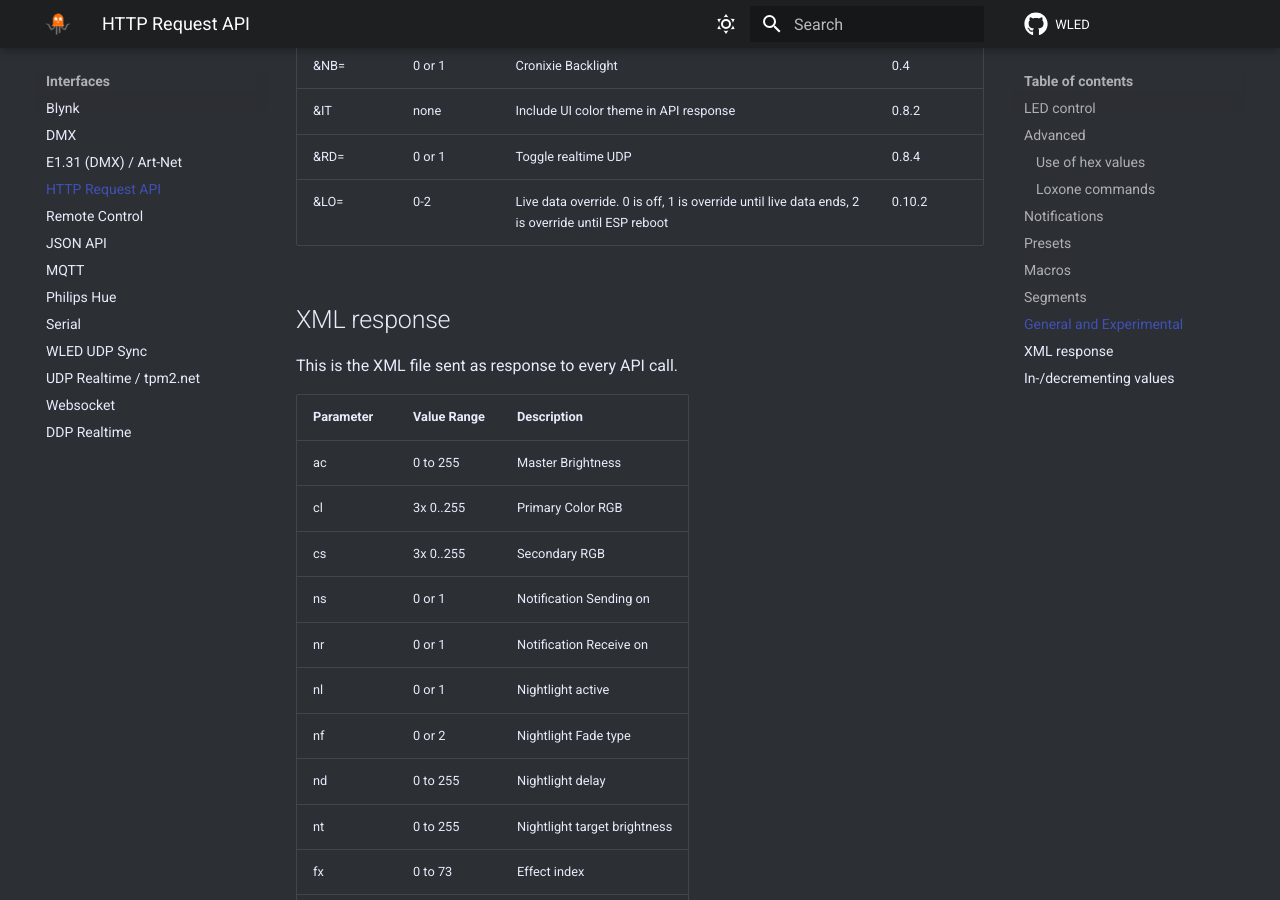
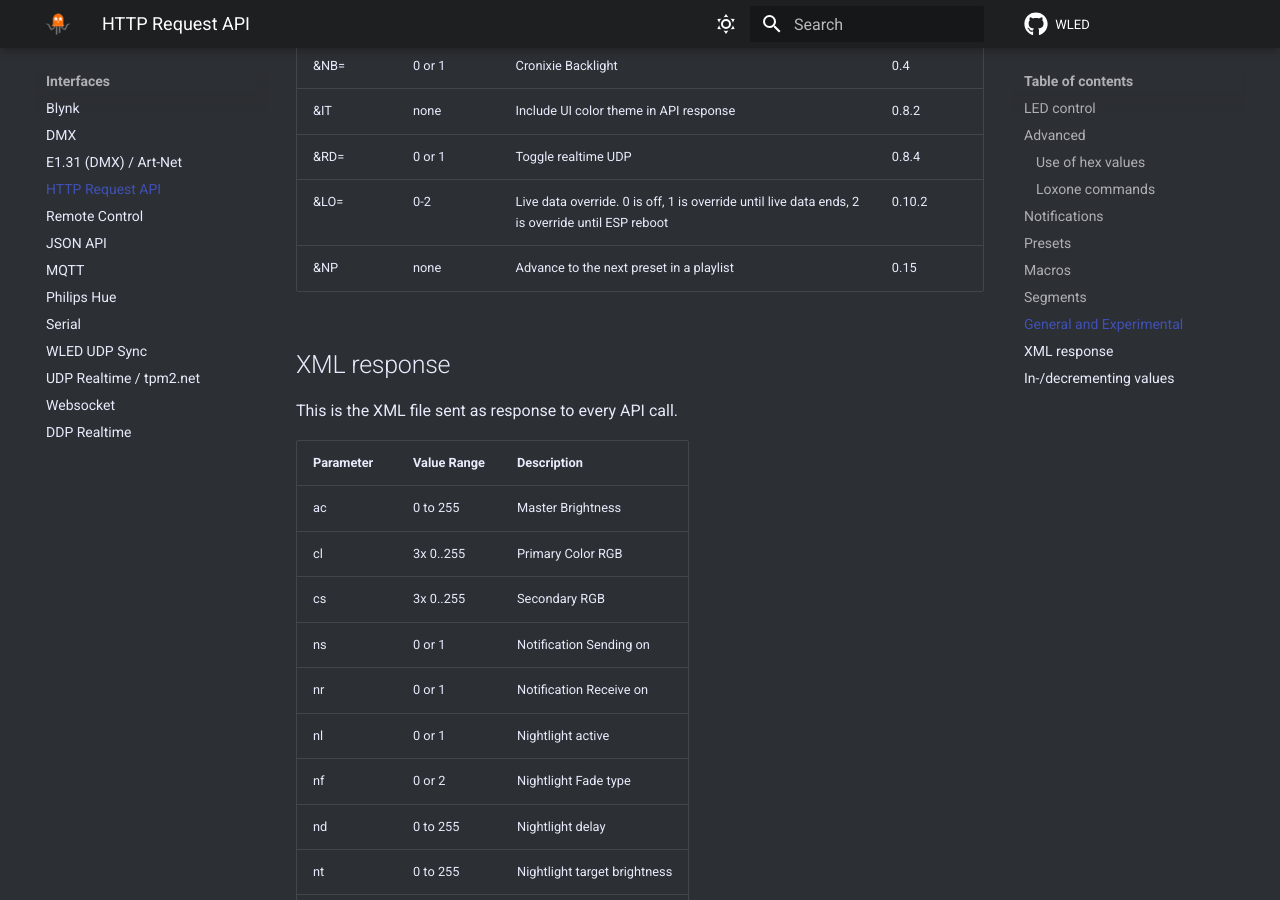
Before and after one commit to Aircoookie/WLED-Docs, an MkDocs documentation site: the page built from docs/interfaces/http-api.md, in a window 1280 px wide and 900 px high, scrolled down 5453 px. Built offline with MkDocs 1.6.1 and Material for MkDocs 9.7.7, drawn with Linux system fonts in a browser that asks for light colours; comment, search, counter and statistics services are not loaded.

Commit message:
Update http-api.md

```diff
--- a/docs/interfaces/http-api.md
+++ b/docs/interfaces/http-api.md
@@ -136,6 +136,7 @@ It is highly recommended to use the [JSON API](/interfaces/json-api) when dealin
 &IT | none | Include UI color theme in API response | 0.8.2
 &RD= | 0 or 1 | Toggle realtime UDP | 0.8.4
 &LO= | 0-2 | Live data override. 0 is off, 1 is override until live data ends, 2 is override until ESP reboot | 0.10.2
+&NP | none | Advance to the next preset in a playlist | 0.15
 
 ## XML response
 
```
